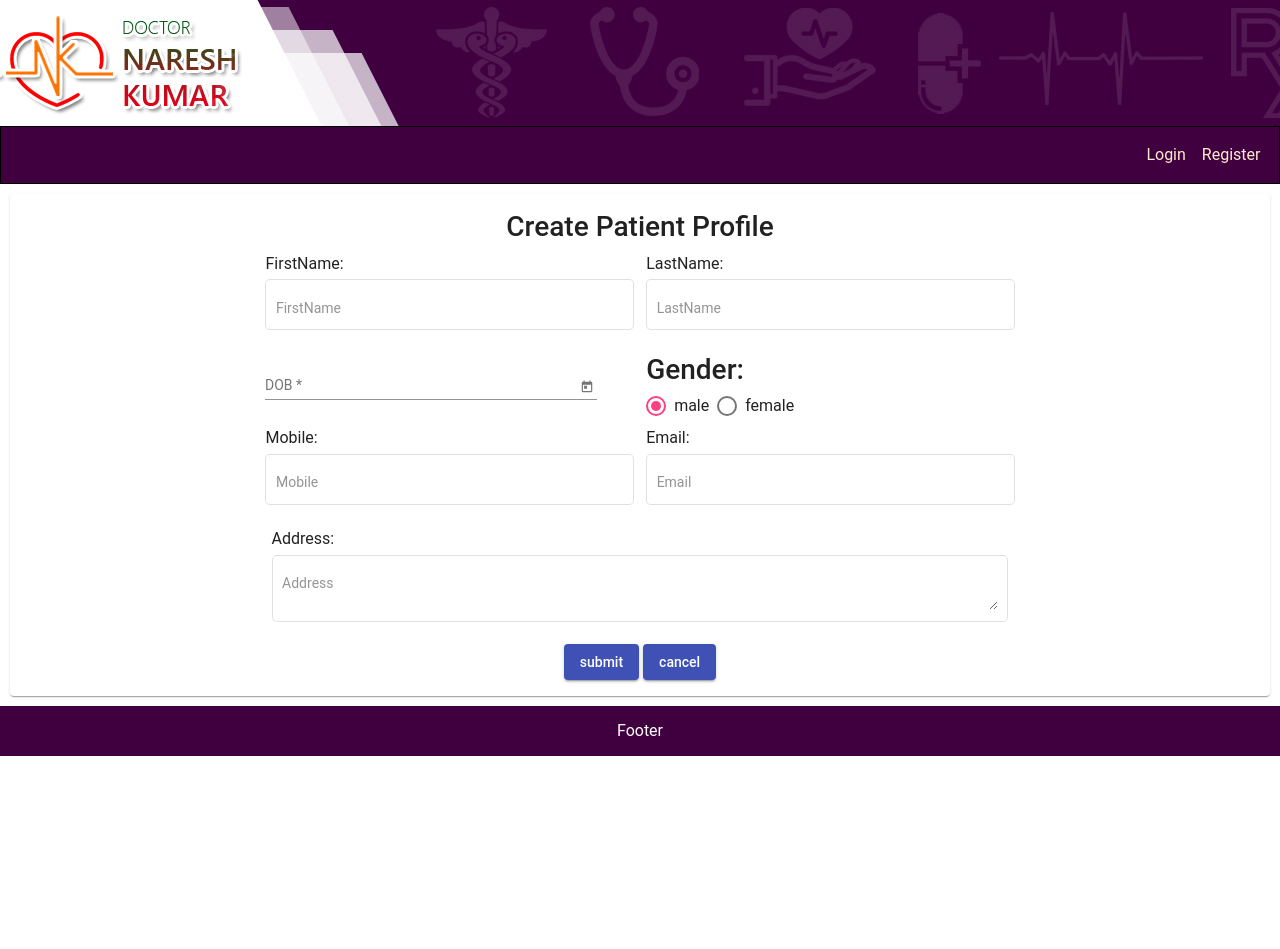
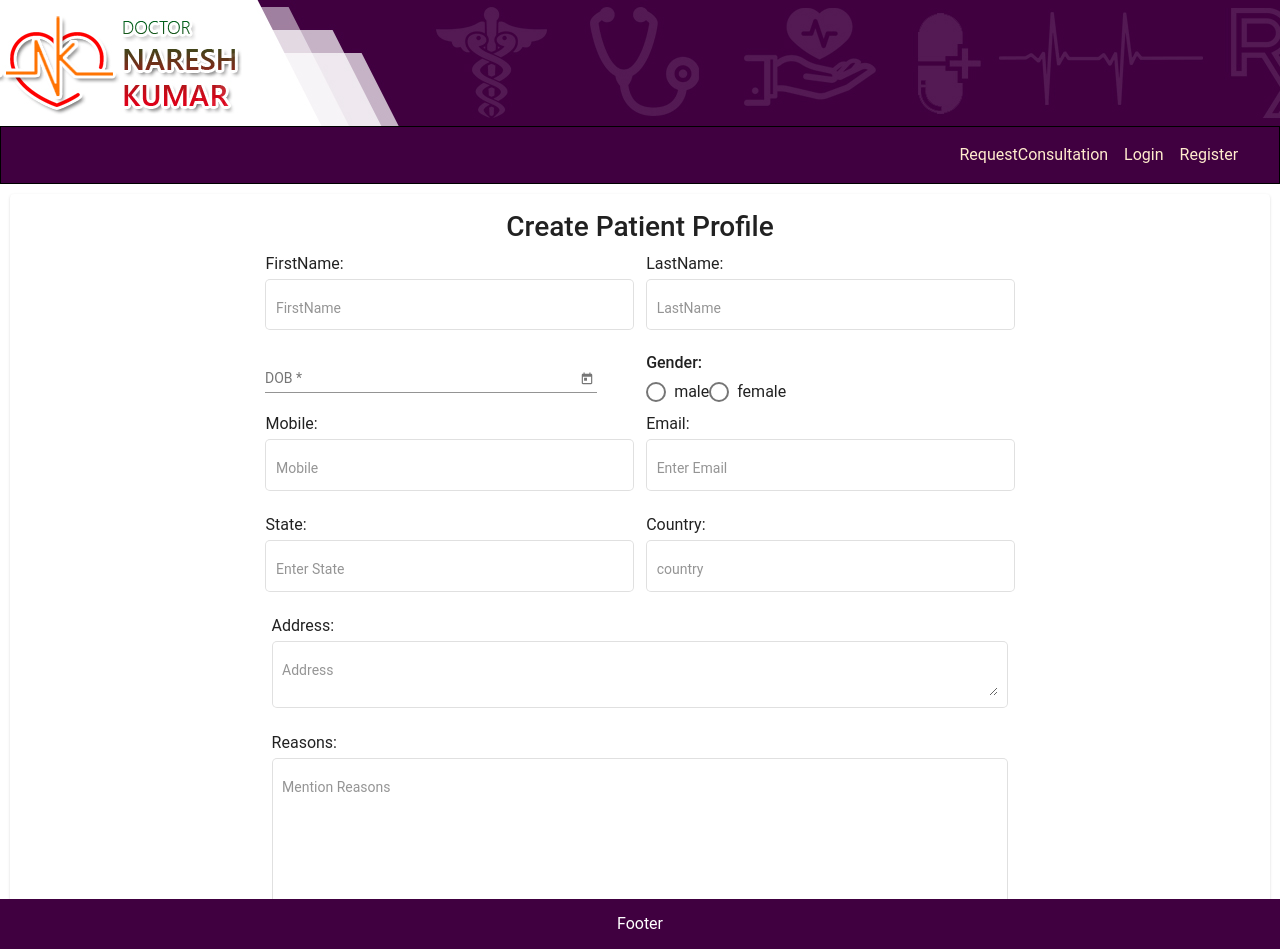
Before and after one commit to kalyankakarala/VirtualClinic, an Angular app: page /patient in a window 1280 px wide. Before the commit the page ends 800 px from the top, so only its background shows below. Built offline with nearby package versions, Linux system fonts and the light colour scheme.

Commit message:
added fields in addpatient and changes in consultation page

```diff
--- a/src/app/app-routing.module.ts
+++ b/src/app/app-routing.module.ts
@@ -1,6 +1,7 @@
 import { NgModule } from '@angular/core';
 import { RouterModule, Routes } from '@angular/router';
 import { AppComponent } from './app.component';
+import { ConsultationComponent } from './consultation/consultation.component';
 import { MainpageComponent } from './mainpage/mainpage.component';
 import { AddPatientComponent } from './patient/add-patient/add-patient.component';
 import { UserloginComponent } from './userlogin/userlogin.component';
@@ -10,6 +11,8 @@ const routes: Routes = [
   {path: '', component: UserloginComponent},
 
   {path: 'login', component: UserloginComponent},
+  {path: 'requestConsult', component: ConsultationComponent},
+
   {path:'patient', component:AddPatientComponent,
 children: [
   {path: 'addpatient', component: AddPatientComponent, pathMatch:'full'},
--- a/src/app/consultation/consultation.component.css
+++ b/src/app/consultation/consultation.component.css
@@ -0,0 +1,17 @@
+.mat-form-field {
+    font-size: 14px;
+    width: 100%;
+  }
+  .w100p{
+    width: 100%;
+  }
+  .main-content{
+    padding: 10px;
+    max-height: calc(100vh - 85px);
+    overflow-x: hidden;
+    overflow-y: auto;
+  }
+  .mnt10{
+      background-color: blue;
+      color: #fff;
+  }
--- a/src/app/navbar/navbar.component.css
+++ b/src/app/navbar/navbar.component.css
@@ -5,7 +5,7 @@
     overflow-x: hidden;
   }
   .nav-list-item{
-    margin-left: 90%;
+    margin-left: 75%
 
   }
   .bg-dark{
--- a/src/app/navbar/navbar.component.html
+++ b/src/app/navbar/navbar.component.html
@@ -6,6 +6,9 @@
   </button>
   <div class="collapse navbar-collapse" id="collapsibleNavbar">
     <ul class="navbar-nav nav-list-item">
+      <li class="nav-item">
+        <a class="nav-link" routerLink="/requestConsult">RequestConsultation</a>
+      </li>
       <li class="nav-item">
         <a class="nav-link" routerLink="/login">Login</a>
       </li>
--- a/src/app/patient/add-patient/add-patient.component.css
+++ b/src/app/patient/add-patient/add-patient.component.css
@@ -15,3 +15,6 @@
       background-color: blue;
       color: #fff;
   }
+  mat-hint{
+    color: blueviolet;
+  }
--- a/src/app/patient/add-patient/add-patient.component.html
+++ b/src/app/patient/add-patient/add-patient.component.html
@@ -7,15 +7,15 @@
             <div class="w100p" fxFlex="30%">
          <mat-label>FirstName:</mat-label>
             <mat-form-field appearance="outline">
-                <input type="text" matInput placeholder="FirstName" name="FirstName" formControlName="FirstName">
-                <mat-error *ngIf="data.FirstName.errors?.required">FirstName is required</mat-error>
+                <input type="text" matInput placeholder="FirstName" name="firstName" formControlName="firstName">
+                <mat-error *ngIf="data.firstName.errors?.required">FirstName is required</mat-error>
               </mat-form-field>
               </div>
               <div class="w100p" fxFlex="30%">
                   <mat-label>LastName:</mat-label>
               <mat-form-field appearance="outline">
-                <input type="text" matInput placeholder="LastName" name="LastName" formControlName="LastName">
-                <mat-error *ngIf="data.LastName.errors?.required">LastName is required</mat-error>
+                <input type="text" matInput placeholder="LastName" name="lastName" formControlName="lastName">
+                <mat-error *ngIf="data.lastName.errors?.required">LastName is required</mat-error>
               </mat-form-field>
               </div>
             </div>
@@ -34,11 +34,13 @@
                     </div>
 
                       <div class="w100p" fxFlex="30%">
-                     <h3>Gender:</h3>
-                    <span>   <mat-radio-group formControlName="options">
-                    <mat-radio-button checked value="male">male</mat-radio-button>&nbsp;
-                    <mat-radio-button  value="female">female</mat-radio-button>
-                  </mat-radio-group></span>
+                        <h6>Gender:</h6>
+                        <mat-radio-group class="example-radio-group" name="gender" formControlName="gender" (change)="selectGender($event)" required>
+                            <mat-radio-button class="example-radio-button" *ngFor="let genders of GenderDetails" [value]="genders">
+                              {{genders}}
+                            </mat-radio-button>
+<mat-error style="font-size:75%;" *ngIf="message">{{message}}</mat-error>
+                          </mat-radio-group>&nbsp;
                   </div>
 
                 </div>
@@ -46,40 +48,73 @@
                 <div class="w100p" fxFlex="30%">
              <mat-label>Mobile:</mat-label>
                 <mat-form-field appearance="outline">
-                    <input type="text" matInput placeholder="Mobile" name="Mobile" formControlName="Mobile">
-                    <mat-error *ngIf="data.Mobile.errors?.required">Mobile is required</mat-error>
+                    <input type="text" matInput placeholder="Mobile" name="mobile" formControlName="mobile">
+                    <mat-error *ngIf="data.mobile.errors?.required">Mobile is required</mat-error>
                   </mat-form-field>
                   </div>
                   <div class="w100p" fxFlex="30%">
                       <mat-label>Email:</mat-label>
                   <mat-form-field appearance="outline">
-                    <input type="text" matInput placeholder="Email" name="Email" formControlName="Email">
-                    <mat-error *ngIf="data.Email.errors?.required">Email is required</mat-error>
+                    <input type="text" matInput placeholder="Enter Email" name="email" formControlName="email">
+                    <mat-error *ngIf="data.email.errors?.required">Email is required</mat-error>
                   </mat-form-field>
                   </div>
                 </div>
+                <div fxLayout="row" fxLayout.xs="column" fxLayoutWrap fxLayoutGap="1%" fxLayoutAlign="center center">
+                  <div class="w100p" fxFlex="30%">
+               <mat-label>State:</mat-label>
+                  <mat-form-field appearance="outline">
+                      <input type="text" matInput placeholder="Enter State" name="state" formControlName="state">
+                      <mat-error *ngIf="data.state.errors?.required">state is required</mat-error>
+                    </mat-form-field>
+                    </div>
+                    <div class="w100p" fxFlex="30%">
+                        <mat-label>Country:</mat-label>
+                    <mat-form-field appearance="outline">
+                      <input type="text" matInput placeholder="country" name="country" formControlName="country">
+                      <mat-error *ngIf="data.country.errors?.required">country is required</mat-error>
+                    </mat-form-field>
+                    </div>
+                  </div>
                 <div fxLayout="row" fxLayout.xs="column" fxLayoutWrap fxLayoutGap="1%" fxLayoutAlign="center center">
 
                     <div class="w100p" fxFlex="60%">
                  <mat-label>Address:</mat-label>
                         <mat-form-field appearance="outline">
-                            <textarea matInput
+                            <textarea matInput rows="2" cols="40"
                                placeholder="Address"
-                             name="Address" formControlName="Address"
+                             name="address" formControlName="address"
                              >
                             </textarea>
-                            <mat-error *ngIf="data.Address.errors?.required">Address is required</mat-error>
+                            <mat-error *ngIf="data.address.errors?.required">Address is required</mat-error>
                           </mat-form-field>
 
                     </div>
             </div>
+
+            <div fxLayout="row" fxLayout.xs="column" fxLayoutWrap fxLayoutGap="1%" fxLayoutAlign="center center">
+
+              <div class="w100p" fxFlex="60%">
+           <mat-label>Reasons:</mat-label>
+                  <mat-form-field appearance="outline">
+                      <textarea matInput rows="10" cols="40"
+                         placeholder="Mention Reasons"
+                       name="reason" formControlName="reason"
+                       >
+                      </textarea>
+                      <mat-hint align="end">Mention Reasons if any disease</mat-hint>
+                      <mat-error *ngIf="data.reason.errors?.required">reason is required</mat-error>
+                    </mat-form-field>
+
+              </div>
+      </div>
 
 
             <div fxLayout="row" fxLayout.xs="column" fxLayoutWrap fxLayoutGap="1%" fxLayoutAlign="center center">
                 <div class="w100p" fxFlex="60%" fxLayoutAlign="center center">
                     <button mat-raised-button type="submit" color="primary">submit</button>
               &nbsp;
-              <button mat-raised-button color="primary" >cancel</button>
+              <button mat-raised-button color="primary" (click)="resetData()" >cancel</button>
                     </div>
 
         </div>
--- a/src/app/patient/add-patient/add-patient.component.ts
+++ b/src/app/patient/add-patient/add-patient.component.ts
@@ -9,30 +9,66 @@ import { Router } from '@angular/router';
 })
 export class AddPatientComponent implements OnInit {
   registerForm: FormGroup
+  message=""
   selectedStatus: Array<string>;
+  GenderDetails =["male", "female"]
   constructor(private formBuilder: FormBuilder, private router: Router) {
 this.selectedStatus=[]
     this.registerForm = this.formBuilder.group({
-      FirstName: ['', Validators.required],
-      LastName: ['', Validators.required],
-      dateOfBirth:['', Validators.required],
-      options: new FormControl('male'),
-      Email: ['', Validators.required],
-      Mobile:['', Validators.required],
-      Address: ['', Validators.required]
+      firstName: new FormControl('',[ Validators.required]),
+      lastName: new FormControl('',[ Validators.required]),
+      dateOfBirth:new FormControl('',[ Validators.required]),
+      gender: new FormControl('',[Validators.required]),
+      email: new FormControl('',[Validators.required, Validators.email]),
+      mobile:new FormControl('', [Validators.minLength(10)]),
 
+      country: new FormControl('',[Validators.required]),
+      state: new FormControl('',[Validators.required]),
+      address: new FormControl('',[Validators.required]),
+      reason:new FormControl('',[Validators.required])
     });
   }
-  get data() { return this.registerForm.controls; }
+  get data() {
+    return this.registerForm.controls; }
   ngOnInit(): void {
   }
 
+  selectGender(e: any){
+    if(e.source._checked){
+      this.message=""
+
+  }
+}
   uploadSubmit(event: any){
-console.log(this.registerForm.value)
-this.registerForm.value
+    console.log(event);
+    if(this.registerForm.value.gender==""){
+      this.message="select gender"
+    }
+    if(this.registerForm.invalid){
+      return;
+    }
+let data=this.registerForm.value;
+let obj={
+  "FirstName":data.firstName || '',
+  "LastName":data.lastName || '',
+  "dateOfBirth": data.dateOfBirth || '',
+  "Gender":data.gender || '',
+  "Email": data.email || '',
+  "Mobile":data.mobile || '',
+  "country": data.country || '',
+  "state": data.state || "",
+ "Address": data.address || "",
+  "reason":data.reason || ""
+}
+console.log({'obj':obj});
+
 
   }
   selectionlists(date: any){
 
   }
+
+  resetData(){
+    this.registerForm.reset()
+  }
 }
--- a/src/app/userlogin/userlogin.component.html
+++ b/src/app/userlogin/userlogin.component.html
@@ -17,8 +17,8 @@
                 <input type="password" matInput placeholder="Password" formControlName="password">
                 <mat-error *ngIf="data.password.errors?.required">Password is required</mat-error>
               </mat-form-field>
-              <div class="form-group mt-4">
-                <button mat-raised-button color="primary">Login</button>
+              <div class="form-group mt-4 text-center">
+                <button mat-raised-button color="primary">Login</button>&nbsp;  <button mat-raised-button color="primary">Reset</button>
                 <a [routerLink]="['/patient/addpatient']" class="ml-2" mat-button color="primary">Register</a>
               </div>
             </form>
```
Also changed, not shown: src/app/consultation/consultation.component.html (+55 -1 lines), src/app/consultation/consultation.component.ts (+43 -1 lines), src/app/userlogin/userlogin.component.ts (+14 -14 lines).
